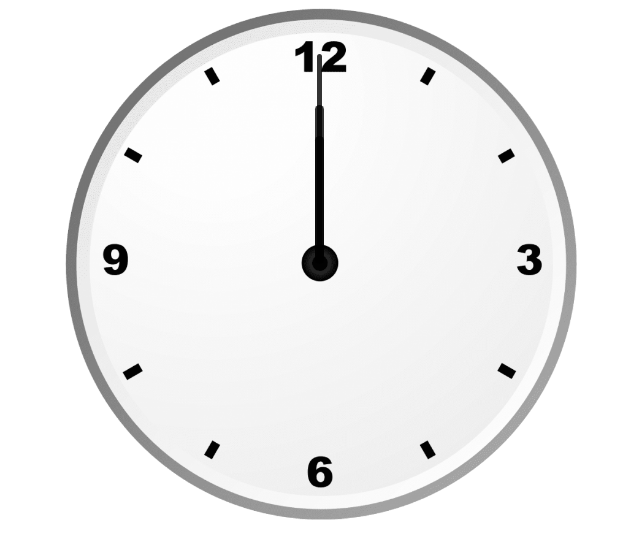
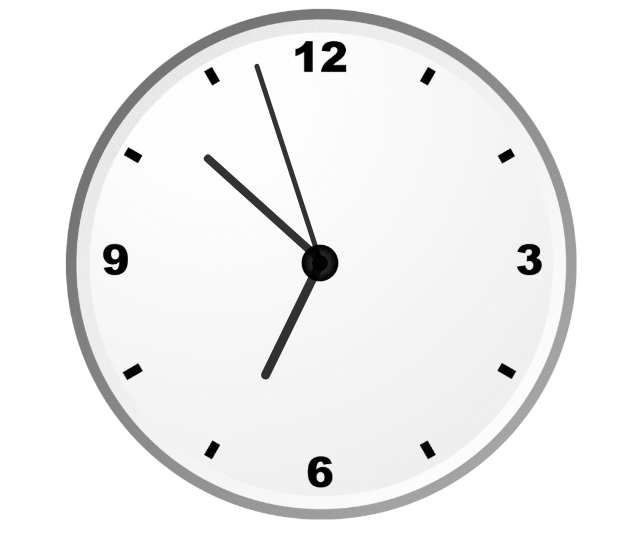
Before and after one commit to aakashsr/analog-clock, a plain HTML site: page index.html in a window 1280 px wide. Shown: the whole page, without its empty margins (319-959 px from the left). Drawn offline with Linux system fonts and the light colour scheme.

Commit message:
Added clock functionality

```diff
--- a/app.js
+++ b/app.js
@@ -0,0 +1,22 @@
+let hour = document.getElementById("hour");
+let minute = document.getElementById("minute");
+let second = document.getElementById("second");
+
+function getCurrentTime(hr,min,sec) {
+  setInterval(() => {
+    let now = new Date();
+    let hours = hr ? hr : now.getHours();
+    let minutes = min ? min : now.getMinutes();
+    let seconds = sec ? sec : now.getSeconds();
+
+    let hrRotation = 30 * hours + minutes / 2;
+    let minRotation = 6 * minutes;
+    let secRotation = 6 * seconds;
+
+    hour.style.transform = `rotate(${hrRotation}deg)`;
+    minute.style.transform = `rotate(${minRotation}deg)`;
+    second.style.transform = `rotate(${secRotation}deg)`;
+  }, 1000);
+}
+
+getCurrentTime();
--- a/index.html
+++ b/index.html
@@ -6,13 +6,13 @@
     <meta name="viewport" content="width=device-width, initial-scale=1.0" />
     <title>Document</title>
     <link rel="stylesheet" href="index.css">
-    <script src="app.js"></script>
   </head>
   <body>
     <div class="clock-container">
       <div id="hour"></div>
       <div id="minute"></div>
       <div id="second"></div>
+      <script src="./app.js"></script>
     </div>
   </body>
 </html>
```
